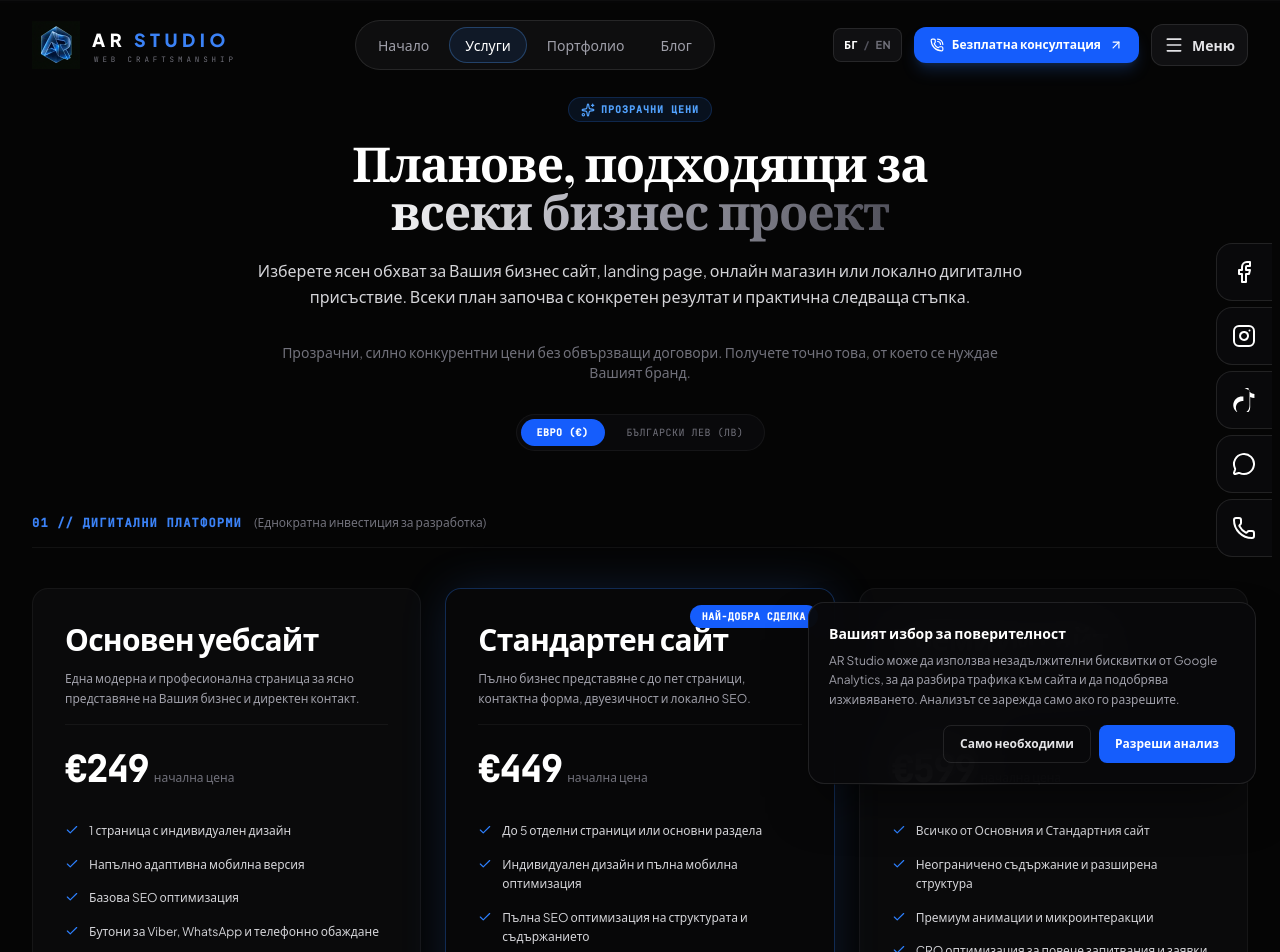
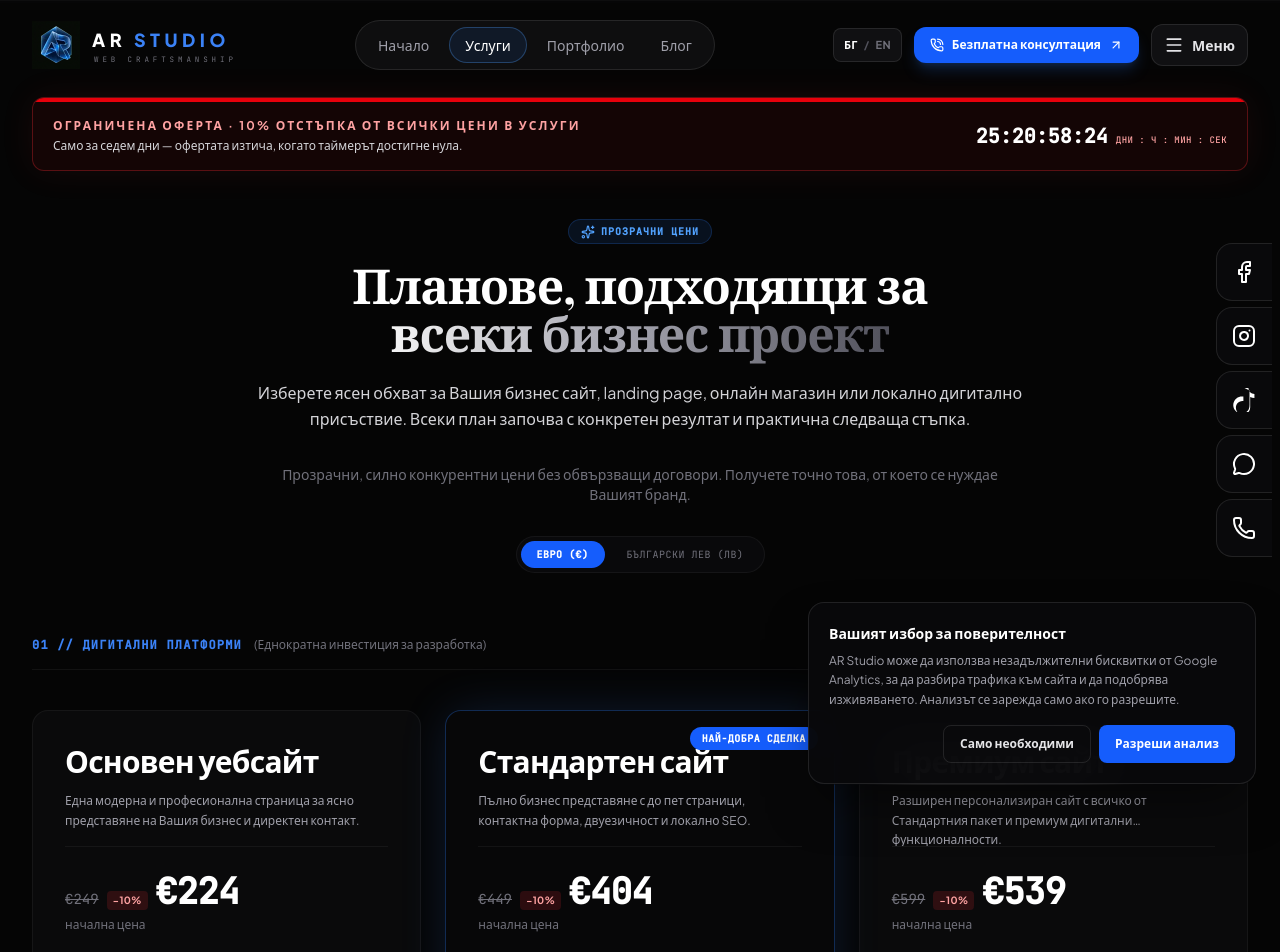
Before and after one commit to Andrey4544/AR-Studio-business, a React (Vite) app: page /uslugi in a window 1280 px wide. Shown: the top 952 px of the page. Built offline with nearby package versions, Linux system fonts and the light colour scheme; a web font is replaced by a local one.

Commit message:
Add seven-day 10% services promotion

```diff
--- a/src/components/Services.tsx
+++ b/src/components/Services.tsx
@@ -14,7 +14,16 @@ interface ServicesProps {
 
 export default function Services({ onQuoteClick }: ServicesProps) {
   const [currency, setCurrency] = useState<'EUR' | 'BGN'>('EUR');
+  const promoEndsAt = new Date('2026-10-22T15:56:36+03:00').getTime();
+  const [remainingMs, setRemainingMs] = useState(() => Math.max(0, promoEndsAt - Date.now()));
   const { pricingPlans, t, language } = useLanguage();
+
+  React.useEffect(() => {
+    const updateCountdown = () => setRemainingMs(Math.max(0, promoEndsAt - Date.now()));
+    updateCountdown();
+    const interval = window.setInterval(updateCountdown, 1000);
+    return () => window.clearInterval(interval);
+  }, [promoEndsAt]);
 
   // The Bulgarian lev is pegged to the euro at the official fixed rate.
   const formatPrice = (priceStr: string, activeCurrency: 'EUR' | 'BGN') => {
@@ -33,6 +42,32 @@ export default function Services({ onQuoteClick }: ServicesProps) {
   const redesignPlans = pricingPlans.filter(p => p.id.startsWith('redesign-'));
   const monthlyPlans = pricingPlans.filter(p => p.period && !p.bundle);
   const bundlePlans = pricingPlans.filter(p => p.bundle);
+  const promoActive = remainingMs > 0;
+  const countdown = [
+    Math.floor(remainingMs / 86400000),
+    Math.floor((remainingMs % 86400000) / 3600000),
+    Math.floor((remainingMs % 3600000) / 60000),
+    Math.floor((remainingMs % 60000) / 1000),
+  ].map(value => String(value).padStart(2, '0'));
+  const renderPrice = (price: string, note: string, noteClass = 'text-xs text-zinc-500 font-medium') => {
+    const originalValue = Number.parseInt(price.replace(/[^0-9]/g, ''), 10);
+    const original = formatPrice(price, currency);
+    const discounted = formatPrice(`€${Math.round(originalValue * 0.9)}`, currency);
+    return (
+      <div className="mb-8">
+        {promoActive ? (
+          <div className="flex flex-wrap items-baseline gap-x-2 gap-y-1">
+            <del className="text-sm font-mono text-zinc-500">{original}</del>
+            <span className="rounded bg-red-500/15 px-1.5 py-0.5 text-[10px] font-bold tracking-wide text-red-300">−10%</span>
+            <span className="text-3xl sm:text-4xl font-bold font-mono tracking-tight text-white">{discounted}</span>
+          </div>
+        ) : (
+          <span className="text-3xl sm:text-4xl font-bold font-mono tracking-tight text-white">{original}</span>
+        )}
+        <span className={noteClass}>{note}</span>
+      </div>
+    );
+  };
 
   return (
     <section className="py-24 bg-luxury-black relative overflow-hidden border-t border-white/5">
@@ -41,6 +76,23 @@ export default function Services({ onQuoteClick }: ServicesProps) {
       <div className="absolute bottom-[20%] right-[-15%] w-[400px] h-[400px] rounded-full bg-indigo-900/10 blur-[120px] pointer-events-none" />
 
       <div className="max-w-7xl mx-auto px-4 sm:px-6 lg:px-8 relative z-10">
+        <div className="mb-12 overflow-hidden rounded-xl border border-red-500/30 bg-red-950/25 shadow-[0_0_35px_rgba(239,68,68,0.08)]">
+          <div className="h-1 w-full bg-red-600" />
+          <div className="flex flex-col items-center justify-between gap-3 px-5 py-4 text-center sm:flex-row sm:text-left">
+            <div>
+              <p className="text-xs font-bold uppercase tracking-[0.18em] text-red-300">
+                {language === 'en' ? 'Limited-time offer · 10% off all Services prices' : 'Ограничена оферта · 10% отстъпка от всички цени в Услуги'}
+              </p>
+              <p className="mt-1 text-xs text-zinc-300">
+                {language === 'en' ? 'Seven days only — the offer ends when the timer reaches zero.' : 'Само за седем дни — офертата изтича, когато таймерът достигне нула.'}
+              </p>
+            </div>
+            <div className="shrink-0 font-mono text-xl font-bold tabular-nums text-white" role="timer" aria-label={language === 'en' ? 'Time remaining in promotion' : 'Оставащо време от промоцията'}>
+              {promoActive ? `${countdown[0]}:${countdown[1]}:${countdown[2]}:${countdown[3]}` : (language === 'en' ? 'OFFER ENDED' : 'ОФЕРТАТА ИЗТЕЧЕ')}
+              {promoActive && <span className="ml-2 text-[9px] font-medium uppercase tracking-wider text-red-300">{language === 'en' ? 'days : hrs : min : sec' : 'дни : ч : мин : сек'}</span>}
+            </div>
+          </div>
+        </div>
 
         {/* Section Header */}
         <div className="text-center max-w-3xl mx-auto mb-16">
@@ -135,14 +187,7 @@ export default function Services({ onQuoteClick }: ServicesProps) {
                     {plan.scope}
                   </p>
 
-                  <div className="flex items-baseline gap-1.5 mb-8">
-                    <span className="text-3xl sm:text-4xl font-bold font-mono tracking-tight text-white transition-all">
-                      {formatPrice(plan.price, currency)}
-                    </span>
-                    <span className="text-xs text-zinc-500 font-medium">
-                      {language === 'en' ? 'starting' : 'начална цена'}
-                    </span>
-                  </div>
+                  {renderPrice(plan.price, language === 'en' ? 'starting' : 'начална цена')}
 
                   <ul className="space-y-3.5 mb-8">
                     {plan.features.map((feat, idx) => (
@@ -208,14 +253,7 @@ export default function Services({ onQuoteClick }: ServicesProps) {
                     {plan.scope}
                   </p>
 
-                  <div className="flex items-baseline gap-1.5 mb-8">
-                    <span className="text-3xl sm:text-4xl font-bold font-mono tracking-tight text-white transition-all">
-                      {formatPrice(plan.price, currency)}
-                    </span>
-                    <span className="text-xs text-zinc-500 font-medium">
-                      {language === 'en' ? 'starting' : 'начална цена'}
-                    </span>
-                  </div>
+                  {renderPrice(plan.price, language === 'en' ? 'starting' : 'начална цена')}
 
                   <ul className="space-y-3.5 mb-8">
                     {plan.features.map((feat, idx) => (
@@ -281,14 +319,7 @@ export default function Services({ onQuoteClick }: ServicesProps) {
                     {plan.scope}
                   </p>
 
-                  <div className="flex items-baseline gap-1.5 mb-8">
-                    <span className="text-3xl sm:text-4xl font-bold font-mono tracking-tight text-white">
-                      {formatPrice(plan.price, currency)}
-                    </span>
-                    <span className="text-xs text-zinc-500 font-mono">
-                      / {language === 'en' ? plan.period : (plan.period === 'month' ? 'месец' : plan.period)}
-                    </span>
-                  </div>
+                  {renderPrice(plan.price, `/ ${language === 'en' ? plan.period : (plan.period === 'month' ? 'месец' : plan.period)}`, 'block text-xs text-zinc-500 font-mono')}
 
                   <ul className="space-y-3.5 mb-8">
                     {plan.features.map((feat, idx) => (
@@ -355,14 +386,7 @@ export default function Services({ onQuoteClick }: ServicesProps) {
                     {plan.scope}
                   </p>
 
-                  <div className="flex items-baseline gap-1.5 mb-8">
-                    <span className="text-3xl sm:text-4xl font-bold font-mono tracking-tight text-white transition-all">
-                      {formatPrice(plan.price, currency)}
-                    </span>
-                    <span className="text-xs text-emerald-400 font-medium">
-                      {language === 'en' ? 'bundle price' : 'пакетна цена'}
-                    </span>
-                  </div>
+                  {renderPrice(plan.price, language === 'en' ? 'bundle price' : 'пакетна цена', 'block text-xs text-emerald-400 font-medium')}
 
                   <ul className="space-y-3.5 mb-8">
                     {plan.features.map((feat, idx) => (
```
